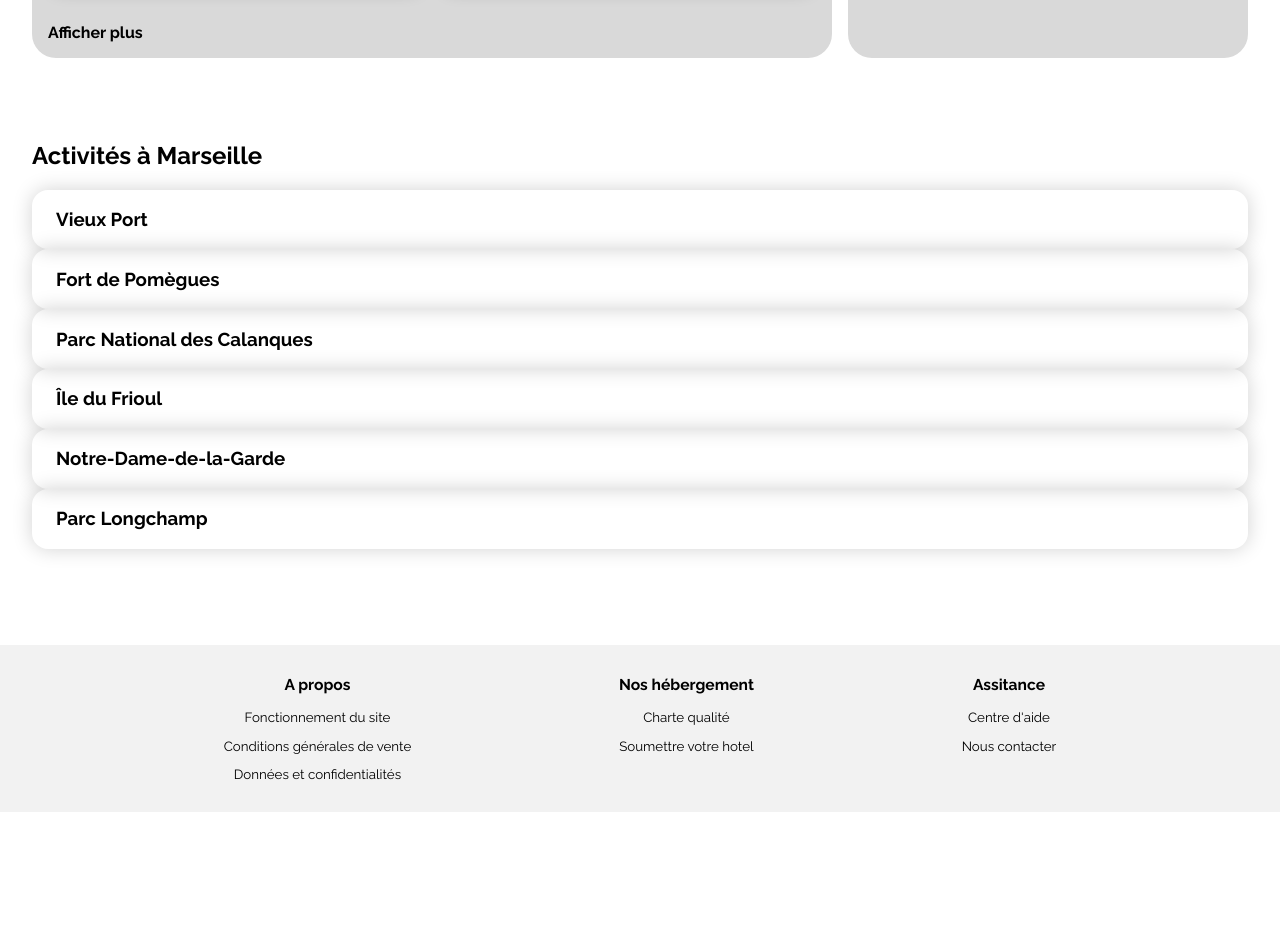
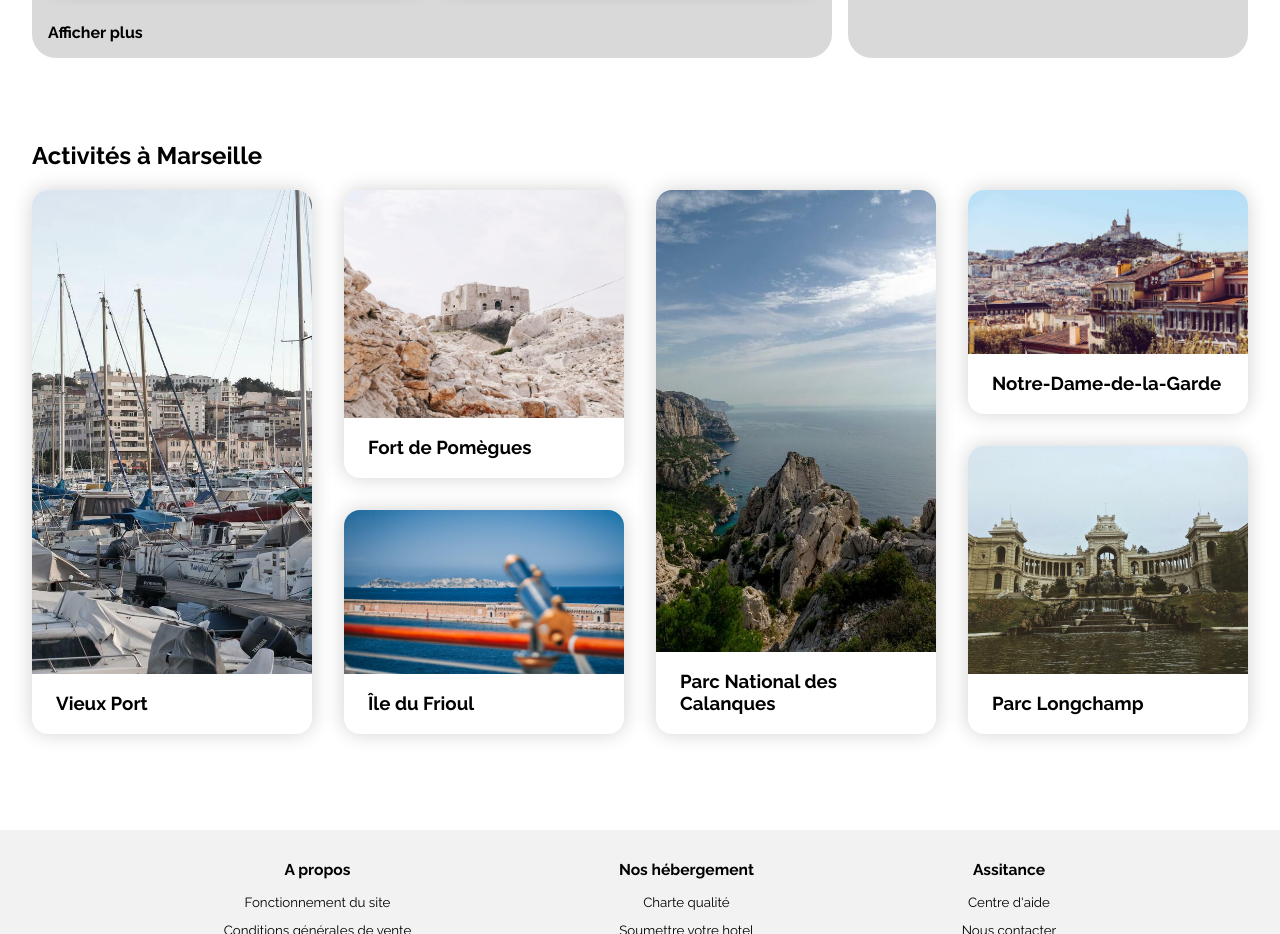
Before and after one commit to jojojuan06/P2_morinjonathan_code, a plain HTML site: page index.html in a window 1280 px wide. Shown: the part 1100-2034 px from the top of the page. Before the commit the page ends 1912 px from the top, so only its background shows below. Drawn offline with Linux system fonts and the light colour scheme.

Commit message:
media.css

```diff
--- a/style.css
+++ b/style.css
@@ -2,7 +2,6 @@
 @import "./css/layout/navbar.css";
 @import "./css/layout/footer.css";
 @import "./css/layout/search-form.css";
-@import "./css/compoments/media.css";
 @import "./css/pages/filters.css";
 @import "./css/pages/results-message.css";
 @import "./css/pages/apartments-list.css";
@@ -10,4 +9,4 @@
 @import "./css/pages/apartment.css";
 @import "./css/pages/popular-card.css";
 @import "./css/pages/activities.css";
-@import url(./css/components/media.css) screen and (max-width:1024px);
+@import "./css/components/media.css";
```
